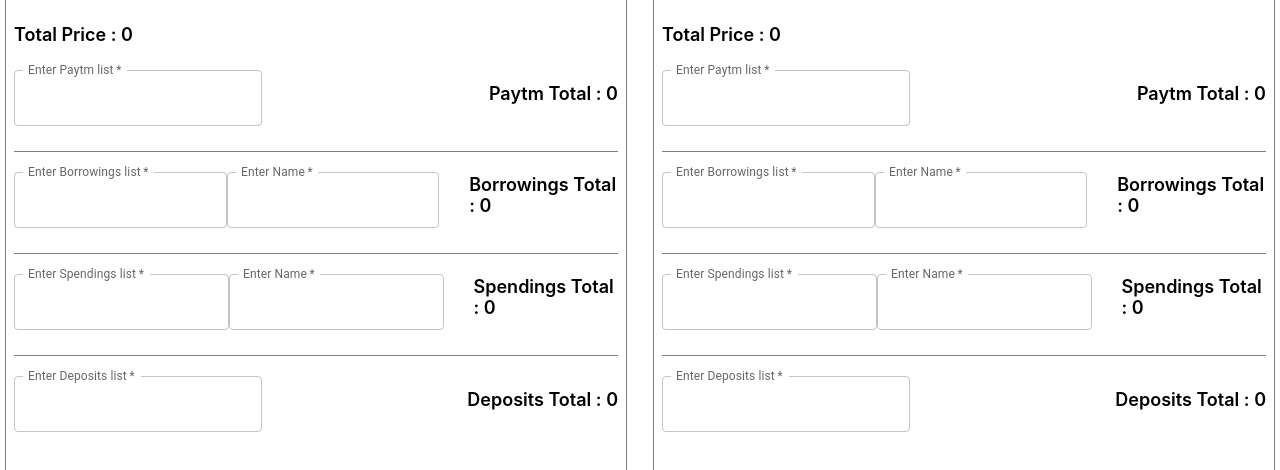
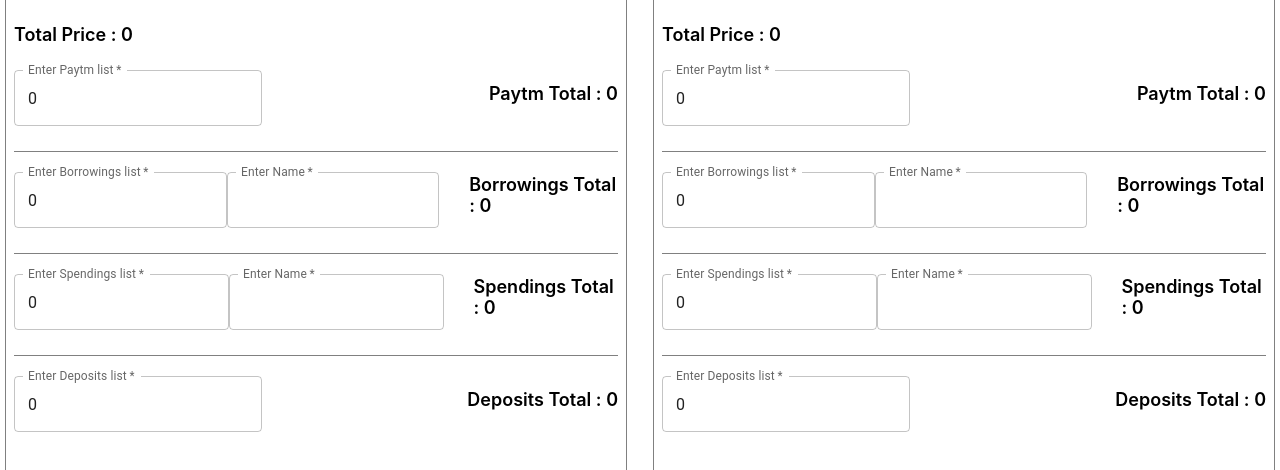
Before and after one commit to aaasingh905/arihantfillingstation, a React (Create React App) app: page / in a window 1280 px wide. Shown: the part 260-730 px from the top of the page. Built offline with nearby package versions, Linux system fonts and the light colour scheme.

Commit message:
Minor Fix

```diff
--- a/src/component/InputList/index.jsx
+++ b/src/component/InputList/index.jsx
@@ -3,7 +3,7 @@ import React, { useCallback, useEffect, useMemo, useState } from "react";
 
 function InputList({ type, total, setTotal }) {
   const [list, setList] = useState([]);
-  const [listItem, setListItem] = useState();
+  const [listItem, setListItem] = useState(0);
   const handleKeyPressEvent = (event) => {
     if (event.key === "Enter") {
       setList([...list, parseFloat(event?.target?.value)]);
--- a/src/component/InputListWithDetails/index.jsx
+++ b/src/component/InputListWithDetails/index.jsx
@@ -3,7 +3,7 @@ import React, { useCallback, useEffect, useMemo, useState } from "react";
 
 function InputListWithDetails({ type, total, setTotal }) {
   const [list, setList] = useState([]);
-  const [listItem, setListItem] = useState();
+  const [listItem, setListItem] = useState(0);
   const [comment, setComment] = useState("");
   const handleKeyPressEvent = (event) => {
     if (event.key === "Enter" && listItem > 0 && comment) {
```
